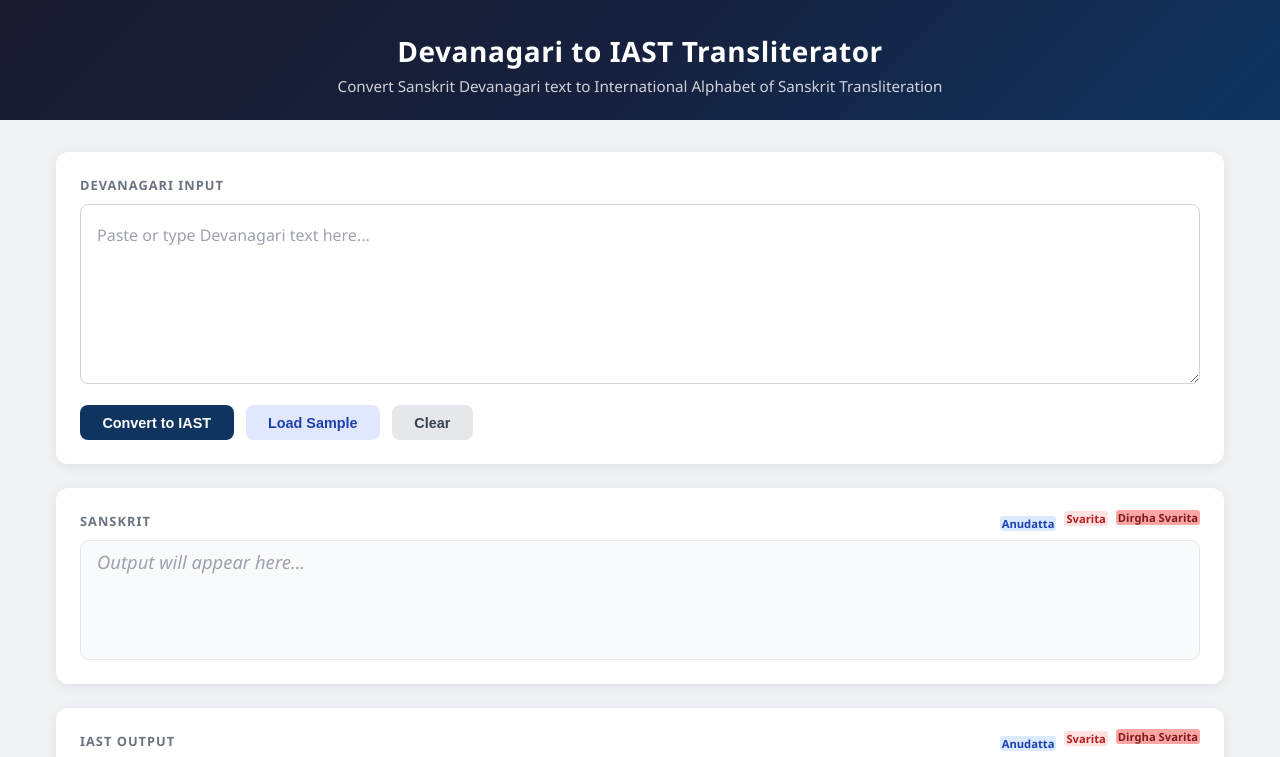
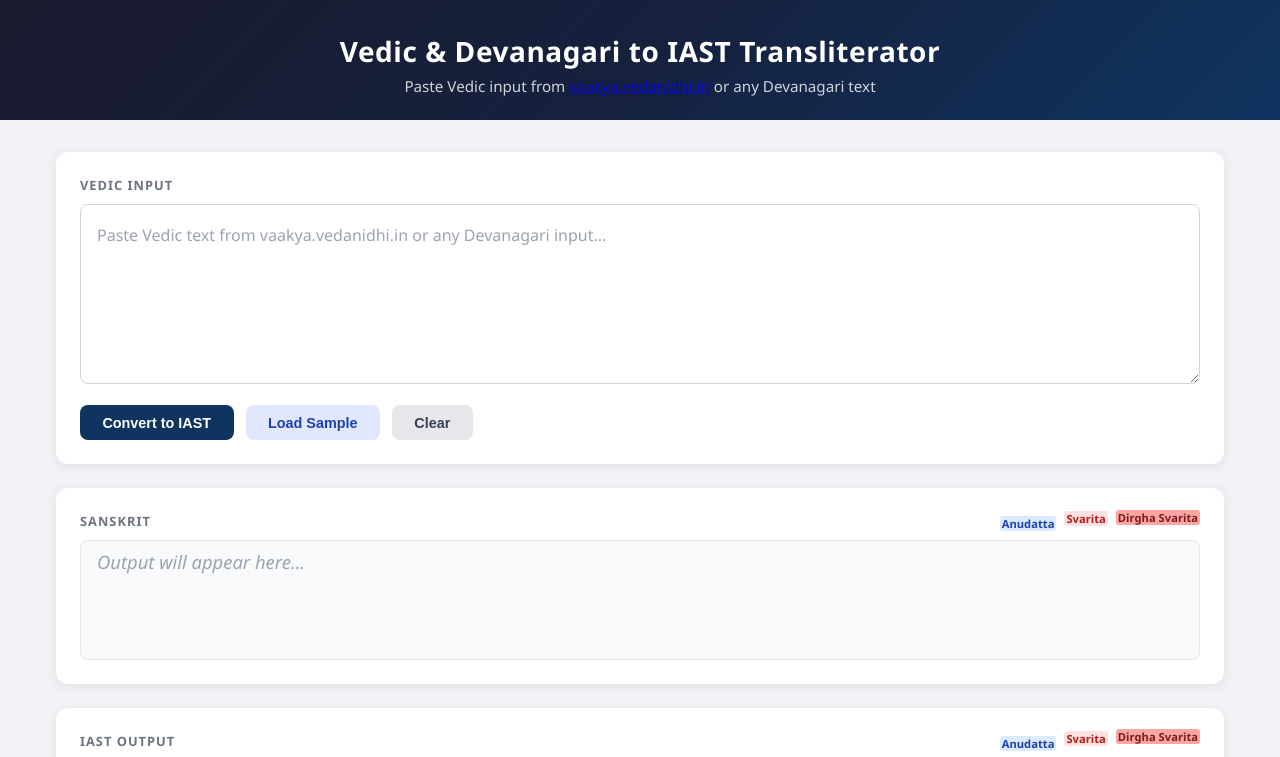
Before and after one commit to Sumvid-Solutions/t13r, a website: page index.html in a window 1280 px wide. Shown: the top 757 px of the page. Drawn offline with Linux system fonts and the light colour scheme.

Commit message:
Update UI: Vedic input label with vaakya.vedanidhi.in link
Co-Authored-By: Claude Sonnet 4.6 <noreply@anthropic.com>

```diff
--- a/index.html
+++ b/index.html
@@ -11,16 +11,16 @@
 </head>
 <body>
   <header>
-    <h1>Devanagari to IAST Transliterator</h1>
-    <p>Convert Sanskrit Devanagari text to International Alphabet of Sanskrit Transliteration</p>
+    <h1>Vedic &amp; Devanagari to IAST Transliterator</h1>
+    <p>Paste Vedic input from <a href="https://vaakya.vedanidhi.in" target="_blank" rel="noopener">vaakya.vedanidhi.in</a> or any Devanagari text</p>
   </header>
 
   <main>
     <div class="card">
-      <div class="card-label">Devanagari Input</div>
+      <div class="card-label">Vedic Input</div>
       <textarea
         id="devanagari-input"
-        placeholder="Paste or type Devanagari text here..."
+        placeholder="Paste Vedic text from vaakya.vedanidhi.in or any Devanagari input..."
         spellcheck="false"
       ></textarea>
       <div class="btn-row">
```
